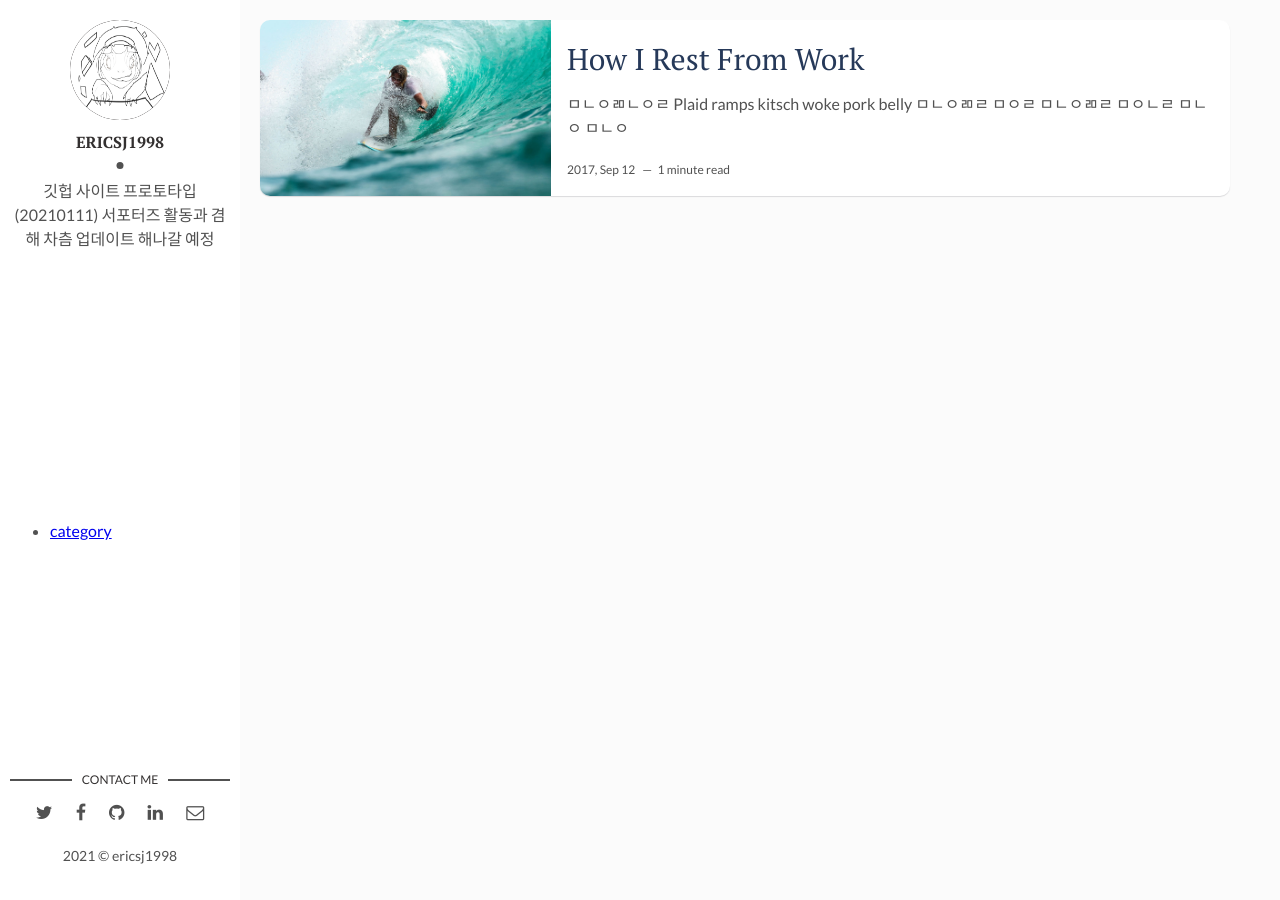
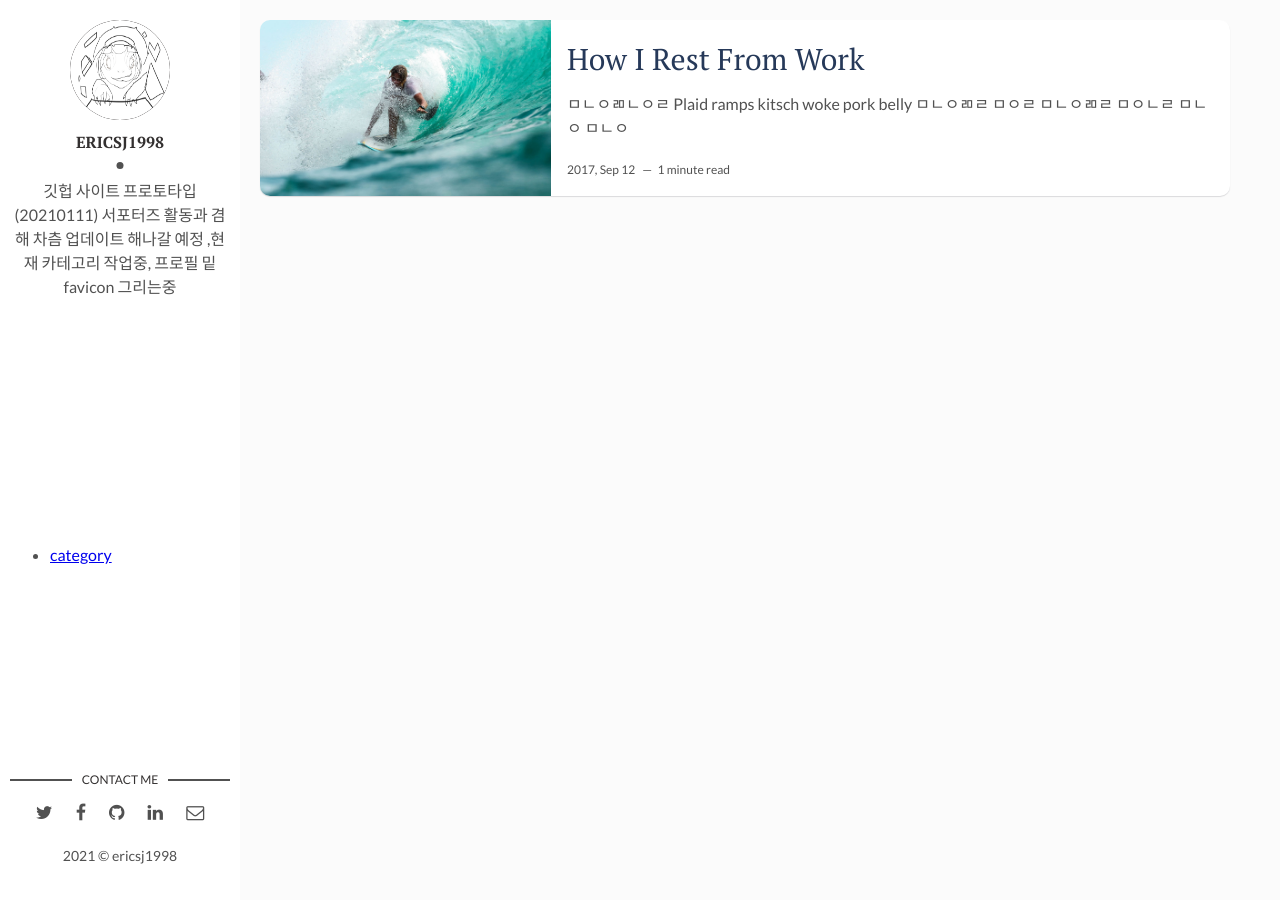
Before and after one commit to ericsj1998/ericsj1998.github.io, a Jekyll site: the page built from index.html, in a window 1280 px wide. Built offline with Jekyll 4.4.1, drawn with Linux system fonts in a browser that asks for light colours; the list of posts is cut into pages by our own code.

Commit message:
Update _config.yml

```diff
--- a/_config.yml
+++ b/_config.yml
@@ -9,11 +9,11 @@ site-twitter: #if your site has a twitter account, enter it here
 # Author Settings
 author: ericsj1998 # add your name
 author-img: ericsj1998pro.jpg # add your photo
-about-author: 깃헙 사이트 프로토타입(20210111) 서포터즈 활동과 겸해 차츰 업데이트 해나갈 예정 #현재 카테고리 작업중  # add description
-social-twitter: # add your Twitter handle
-social-facebook: # add your Facebook handle
+about-author: 깃헙 사이트 프로토타입(20210111) 서포터즈 활동과 겸해 차츰 업데이트 해나갈 예정 ,현재 카테고리 작업중, 프로필 밑 favicon 그리는중  # add description
+social-twitter: sdf # add your Twitter handle
+social-facebook: sdf # add your Facebook handle
 social-github: ericsj1998 # add your Github handle
-social-linkedin: # add your Linkedin handle
+social-linkedin: sdfsf # add your Linkedin handle
 social-email: ericsj1998@naver.com # add your Email address
 
 # Disqus
```
